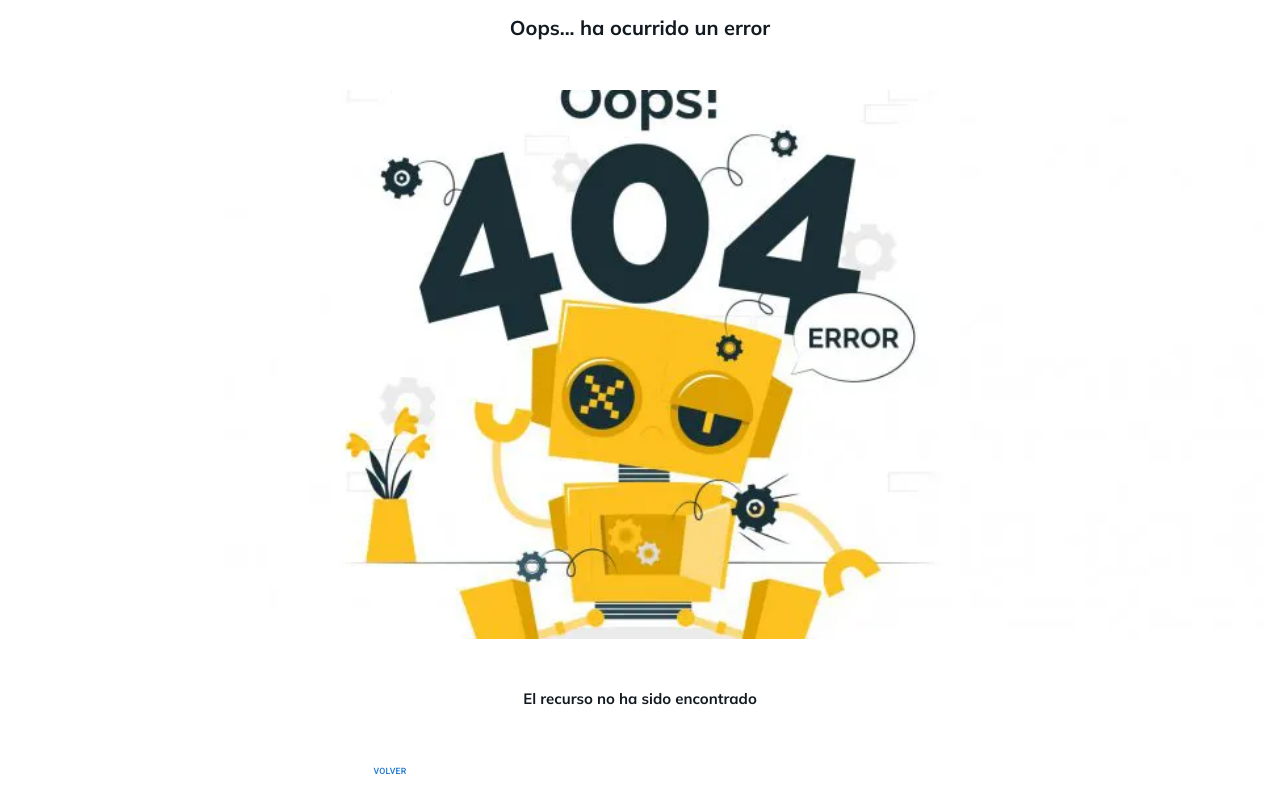
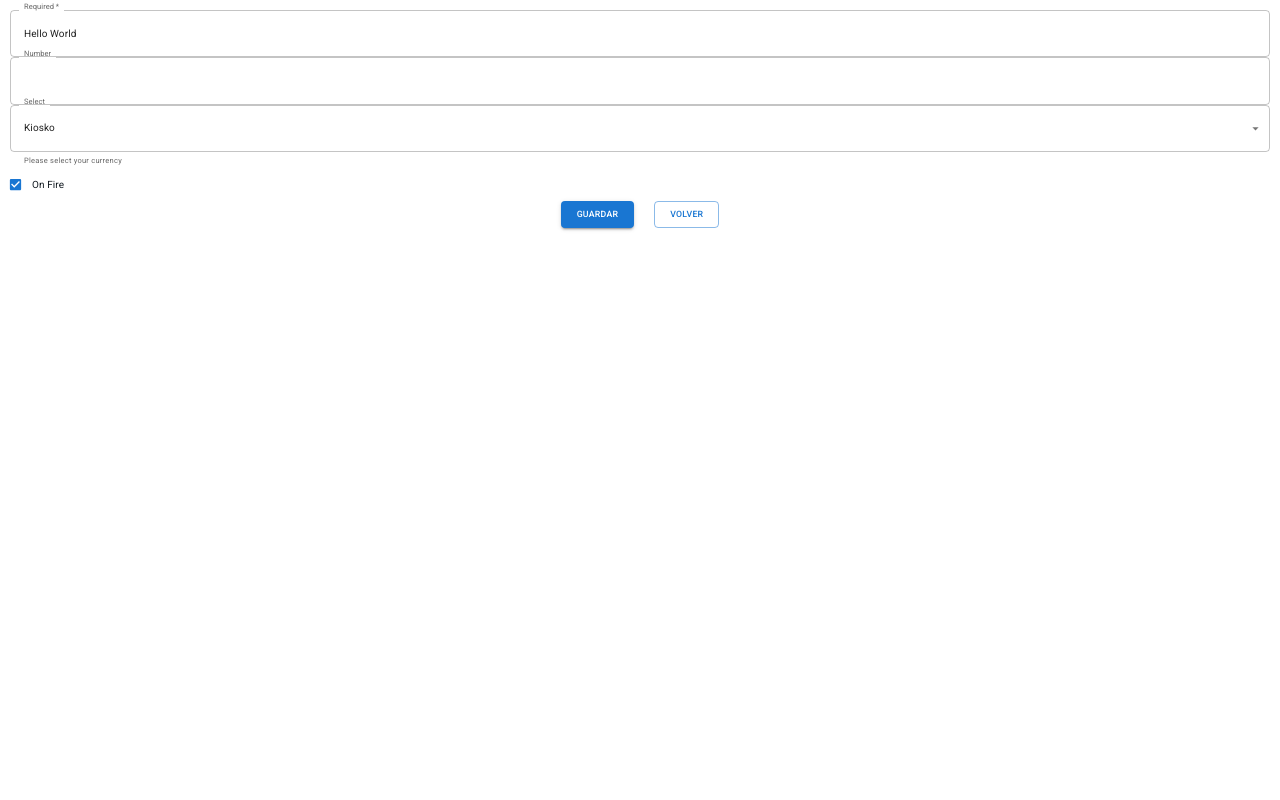
Before and after one commit to facubarneche/worldcapp2023-backoffice, a React (Vite) app: page /puntos-de-venta/new in a window 1280 px wide. Built offline with nearby package versions, Linux system fonts and the light colour scheme; the HTML template or start-up script is replaced by a standard one.

Commit message:
feature: Se inicializa los inputs requeridos para el form
Co-authored-by: alemeni2001 <alejomenini@gmail.com>

```diff
--- a/src/App.jsx
+++ b/src/App.jsx
@@ -18,6 +18,7 @@ import SalesPoint from 'pages/salesPoint/SalesPoint'
 import './App.css'
 import Error from './pages/error/Error'
 import { SnackbarProvider } from "notistack"
+import SalesPointForm from './pages/salesPointForm/SalesPointForm'
 
 
 const router = createBrowserRouter(
@@ -29,6 +30,7 @@ const router = createBrowserRouter(
       <Route path="/figuritas" element={<Cards />}></Route>
       <Route path="/jugadores" element={<Players />}></Route>
       <Route path="/puntos-de-venta" element={<SalesPoint />}></Route>
+      <Route path="/puntos-de-venta/new" element={<SalesPointForm />}></Route>
       <Route path="/selecciones" element={<Teams />}></Route>
       <Route path='/error' element={<Error />}></Route>
       <Route path='*' element={<Error />}></Route>
--- a/src/pages/salesPoint/SalesPoint.css
+++ b/src/pages/salesPoint/SalesPoint.css
@@ -1,4 +1,4 @@
-.salespoint-box{
+.salespoint{
     display: flex;
     border: 1px solid black;
     border-radius: 2em;
@@ -10,27 +10,35 @@
     background-color: var(--color-focus-lighter);
 }
 
-.salespoint-box:hover{
+.salespoint:hover{
     transition: all 0.4s;
     translate: 0.1em -0.1em;
     box-shadow: 4px 4px 6px black;
 }
 
-.salespoint-box__section{
+.salespoint__section{
     margin: auto;
 }
 
-.salespoint-box__quantity{
+.salespoint__quantity{
     font-size: 5em;
 }
 
-.salespoint-box .salespoint-box__icon{
+.salespoint .salespoint__icon{
     font-size: 6em;
 }
 
-.salespoint-box__icon--primary{
+.salespoint__icon--primary{
     color: lightblue;
 }
-.salespoint-box__icon--secondary{
+.salespoint__icon--secondary{
     color: palevioletred;
 }
+.salespoint__button{
+    font-size: 5em;
+    color:white;
+    border: 1px solid black;
+    float: right;
+    background-color: red;
+    border-radius: 40%;
+}
--- a/src/pages/salesPoint/SalesPoint.jsx
+++ b/src/pages/salesPoint/SalesPoint.jsx
@@ -1,29 +1,35 @@
-import { Box } from "@mui/material"
+import { Box, Button, TextField } from "@mui/material"
 import './SalesPoint.css'
+import { useNavigate } from "react-router-dom"
 
 export default function SalesPoint() {
+  const navigate = useNavigate()
+
+  const goToLocation = () => {
+    navigate('/puntos-de-venta/new')
+  }
   return (
     <>
-      <input placeholder="SEARCH"/>
-      <Box className='salespoint-box'>
-        <section className="salespoint-box__section">
+      <TextField id="outlined-search" label="Search field" type="search" />
+      <Box className='salespoint'>
+        <section className="salespoint__section">
           Mock
         </section>
-        <section className="salespoint-box__section">
-          <strong className="salespoint-box__quantity">20</strong>
+        <section className="salespoint__section">
+          <strong className="salespoint__quantity">20</strong>
           <h2>Mock</h2>
         </section>
       </Box>
-      <Box className='salespoint-box'>
-        <section className="salespoint-box__section">
+      <Box className='salespoint'>
+        <section className="salespoint__section">
           Mock2
         </section>
-        <section className="salespoint-box__section">
-          <strong className="salespoint-box__quantity">20</strong>
+        <section className="salespoint__section">
+          <strong className="salespoint__quantity">20</strong>
           <h2>Mock2</h2>
         </section>
       </Box>
-
+      <Button className="salespoint__button" onClick={goToLocation}>+</Button>
     </>
   )
 }
--- /dev/null
+++ b/src/pages/salesPointForm/SalesPointForm.css
@@ -0,0 +1,16 @@
+.sales-point-form{
+    margin: 1em;
+}
+
+.sales-point-form__input{
+    width: 100%;
+    margin: 1em 0;
+
+}
+
+.sales-point-form__button{
+    display: flex;
+    justify-content: center;
+    gap: 2em;
+    width: 100%;
+}
--- /dev/null
+++ b/src/pages/salesPointForm/SalesPointForm.jsx
@@ -0,0 +1,48 @@
+import { TextField, Button, Checkbox, FormControlLabel } from "@mui/material"
+import './SalesPointForm.css'
+
+const SalesPointForm = () => {
+  const tiposPuntosDeVenta = ['Kiosko', 'Verduleria', 'Fafaleria']
+  return (
+    <div className="sales-point-form">
+      <TextField className="sales-point-form__input"
+        required
+        id="outlined-required"
+        label="Required"
+        defaultValue="Hello World"
+      />
+      <TextField className="sales-point-form__input"
+        id="outlined-number"
+        label="Number"
+        type="number"
+        InputLabelProps={{
+          shrink: true,
+        }}
+      />
+      <TextField className="sales-point-form__input"
+        id="outlined-select-currency"
+        select
+        label="Select"
+        defaultValue="Kiosko"
+        helperText="Please select your currency"
+        SelectProps={{
+          native: true,
+        }}
+      >
+        {tiposPuntosDeVenta.map((option) =>
+          <option key={option} value={option}>
+            {option}
+          </option>
+        )}
+      </TextField>
+
+      <FormControlLabel control={<Checkbox defaultChecked />} label="On Fire" />
+      <div className="sales-point-form__button">
+        <Button variant="contained">Guardar</Button>
+        <Button variant="outlined">Volver</Button>
+      </div>
+    </div>
+  )
+}
+
+export default SalesPointForm
```
Also changed, not shown: src/components/salesPointForm/SalesPointForm.css (deleted), src/components/salesPointForm/SalesPointForm.jsx (deleted).
